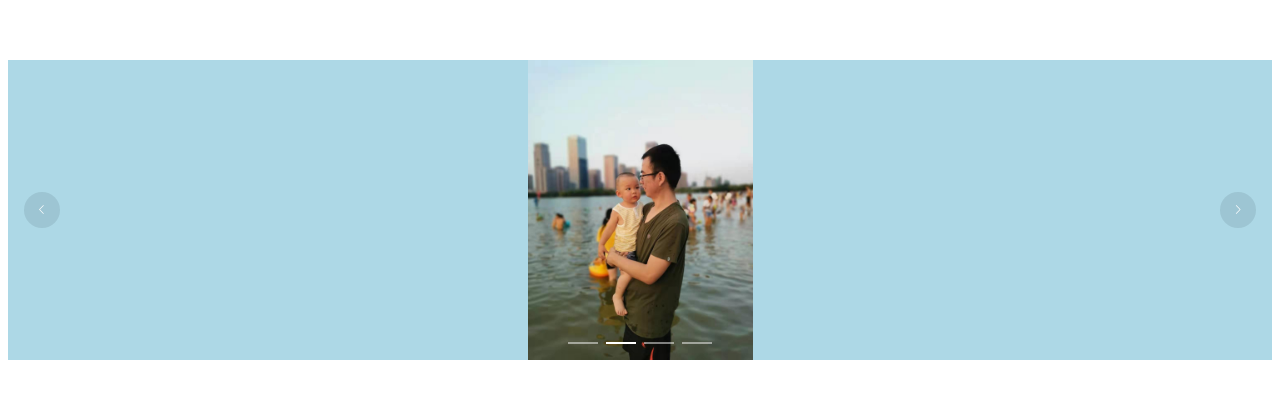
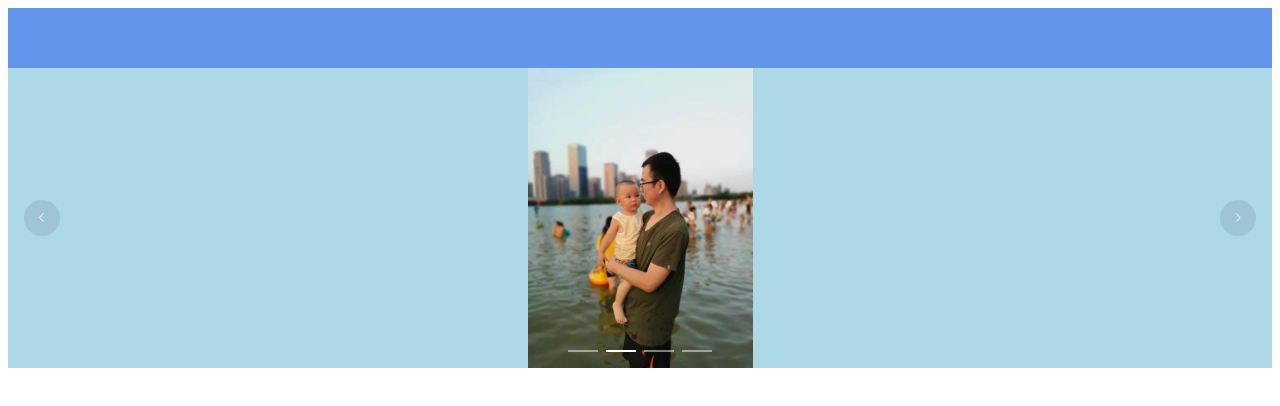
Before and after one commit to krasewallet/vue-mysite, a Vue app: page / in a window 1280 px wide. Shown: the top 406 px of the page. Built offline with nearby package versions, Linux system fonts and the light colour scheme.

Commit message:
增加header样式

```diff
--- a/src/App.vue
+++ b/src/App.vue
@@ -1,5 +1,6 @@
 <template>
   <div id="app">
+    <div class="header"></div>
     <el-carousel :interval="5000" arrow="always">
       <el-carousel-item v-for="(img, index) in imgList" :key="index">
         <div class="img-container"><img v-bind:src="img" /></div>
@@ -30,13 +31,15 @@ export default {
   -webkit-font-smoothing: antialiased;
   -moz-osx-font-smoothing: grayscale;
   text-align: center;
-  color: #2c3e50;
-  margin-top: 60px;
+  background-color: lightblue;
+}
+.header {
+  height: 60px;
+  background-color: cornflowerblue;
 }
 .img-container {
   width: 100%;
   height: 100%;
-  background-color: lightblue;
 }
 .img-container img {
   height: 100%;
```
